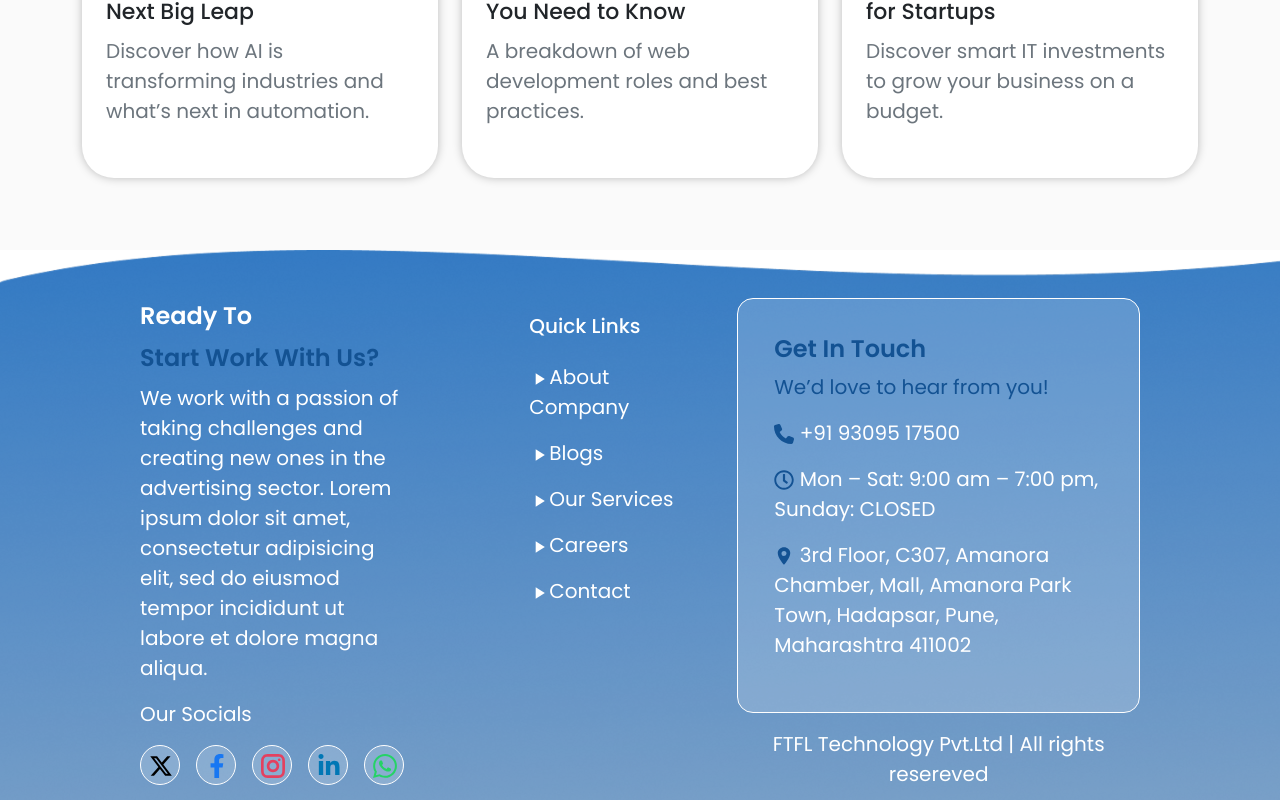
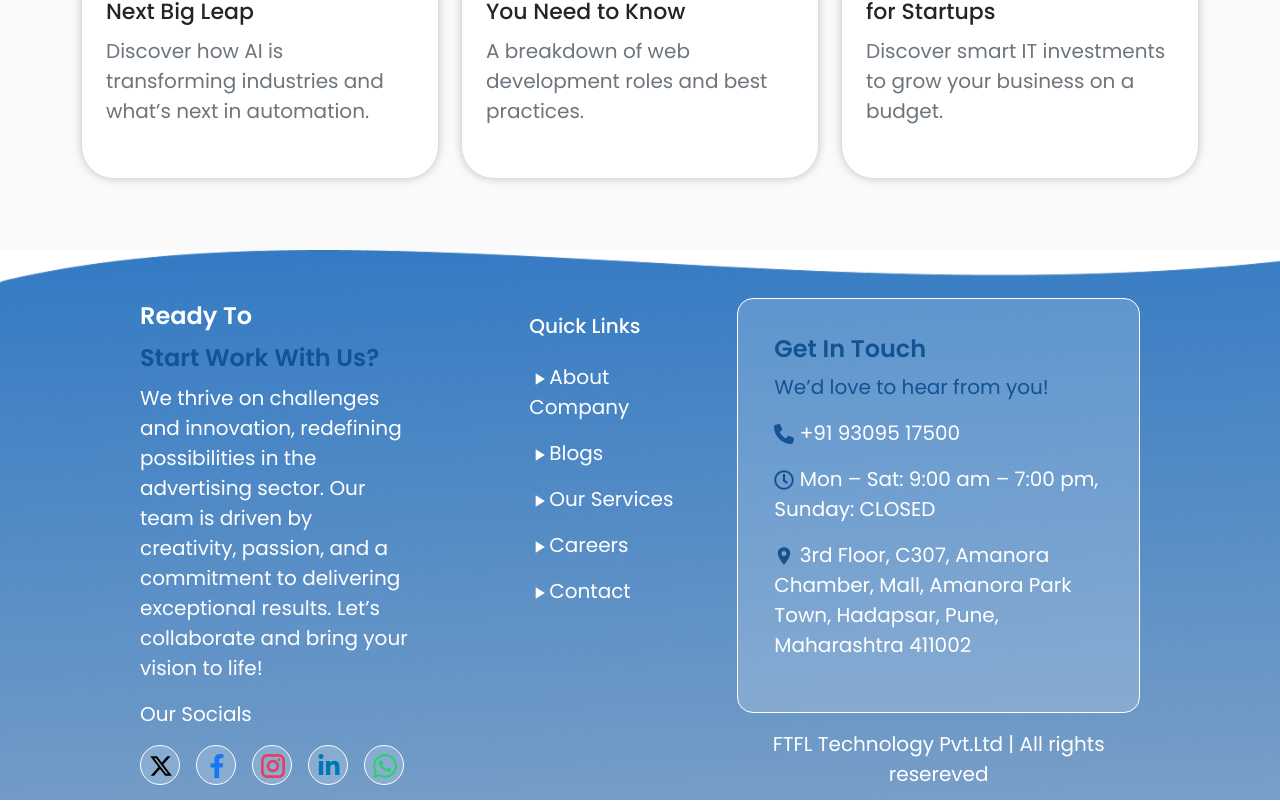
Before and after one commit to Ekata1233/ftfl, a React (Vite) app: page /blogs/it-consulting in a window 1280 px wide. Shown: the part 3840-4647 px from the top of the page. Built offline with nearby package versions, Linux system fonts and the light colour scheme.

Commit message:
footer few chnages

```diff
--- a/src/Components/Footer/Footer.jsx
+++ b/src/Components/Footer/Footer.jsx
@@ -33,7 +33,7 @@ function Footer() {
                                     </h4>
                                 </div>
                                 <p className="text-start pe-5 mb-md-3">
-                                    We work with a passion of taking challenges and creating new ones in the advertising sector. Lorem ipsum dolor sit amet, consectetur adipisicing elit, sed do eiusmod tempor incididunt ut labore et dolore magna aliqua.
+                                We thrive on challenges and innovation, redefining possibilities in the advertising sector. Our team is driven by creativity, passion, and a commitment to delivering exceptional results. Let’s collaborate and bring your vision to life!
                                 </p>
                                 <Row className="text-start social1 pb-5">
                                     <Col className="pb-5">
```
